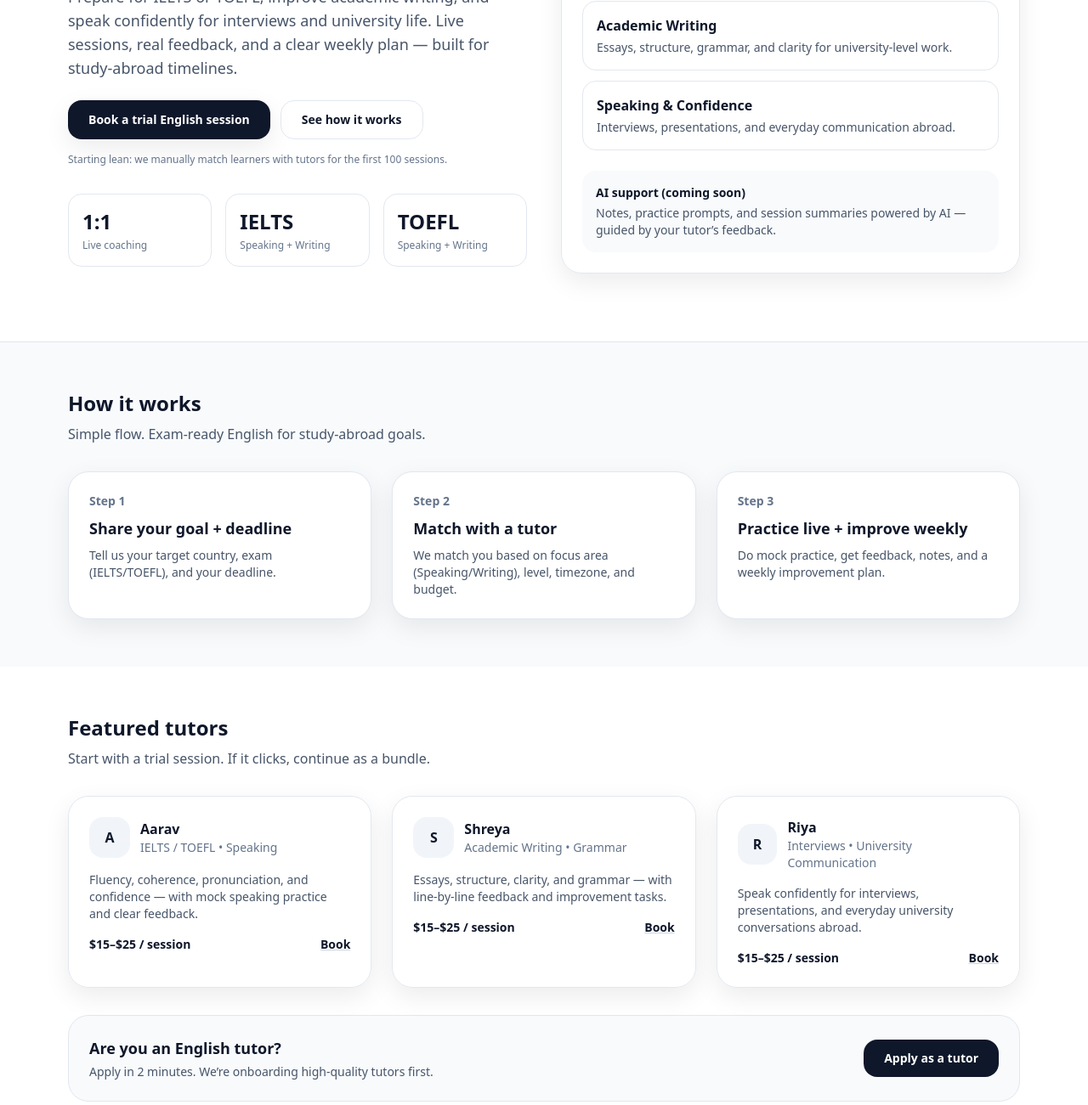
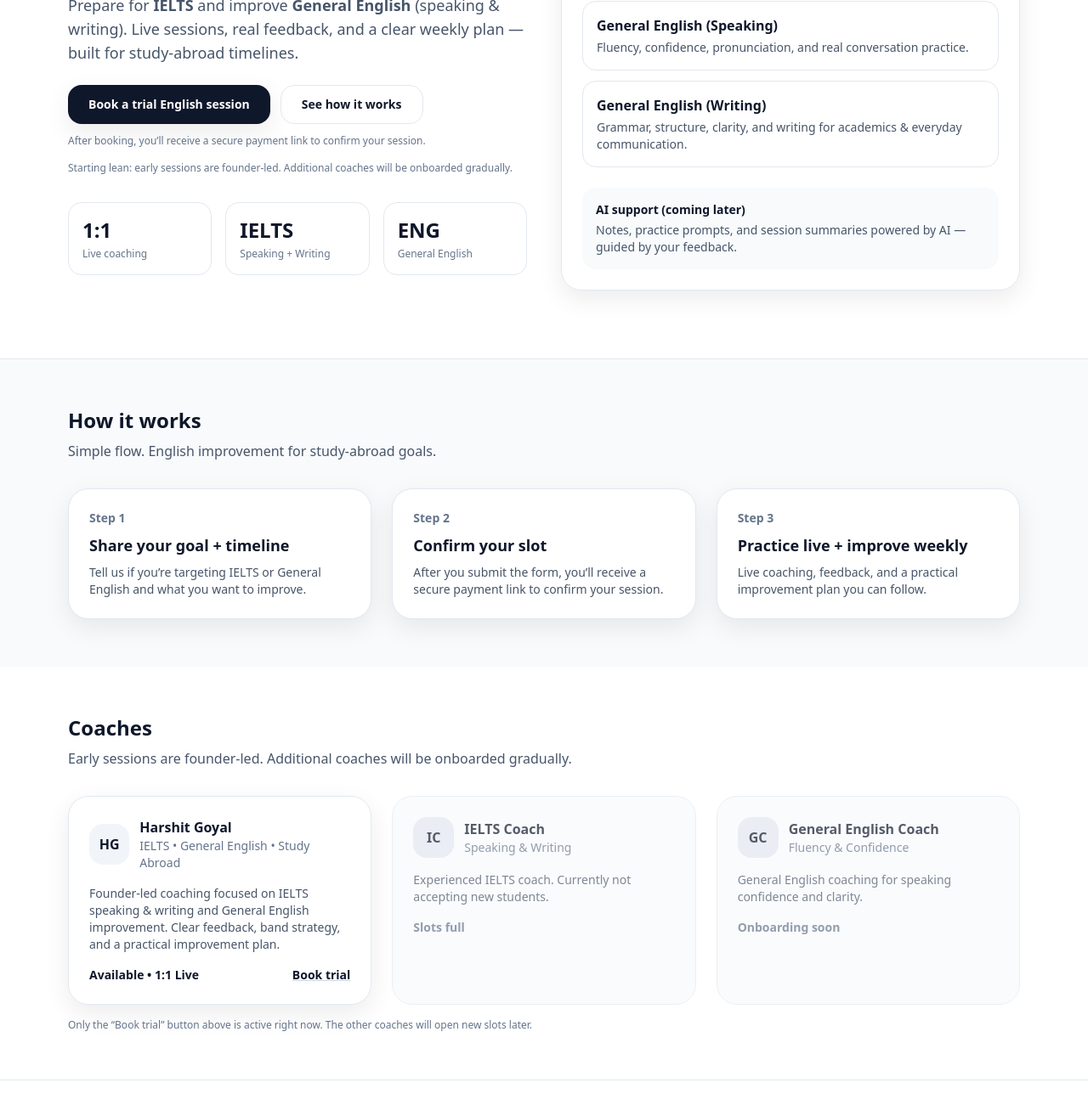
Before and after one commit to harshit-goyal/megaverselive, a plain HTML site: page index.html in a window 1280 px wide. Shown: the part 377-1678 px from the top of the page at 85% size. Drawn offline with nearby package versions, Linux system fonts and the light colour scheme.

Commit message:
Update index.html

```diff
--- a/index.html
+++ b/index.html
@@ -1,3 +1,5 @@
+
+
 <!doctype html>
 <html lang="en">
   <head>
@@ -6,7 +8,7 @@
     <title>Megaverse Live — 1:1 English Coaching for Study Abroad</title>
     <meta
       name="description"
-      content="Megaverse Live offers live 1:1 English coaching for students preparing to study abroad. Improve speaking, writing, IELTS, TOEFL, and academic English with expert tutors."
+      content="Megaverse Live offers live 1:1 English coaching for students preparing to study abroad. Improve speaking, writing, IELTS, and general English with expert guidance."
     />
 
     <!-- Tailwind CDN -->
@@ -38,22 +40,22 @@
 
         <nav class="hidden gap-6 text-sm text-slate-600 md:flex">
           <a href="#how" class="hover:text-slate-900">How it works</a>
-          <a href="#tutors" class="hover:text-slate-900">Tutors</a>
+          <a href="#tutors" class="hover:text-slate-900">Coaches</a>
           <a href="#faq" class="hover:text-slate-900">FAQ</a>
         </nav>
 
         <div class="flex items-center gap-2">
           <a
-            href="#book"
+            href="https://docs.google.com/forms/d/e/1FAIpQLSf4cKQdyLn3sxW8s1zXn6sbUGaVxx6rW76-0VNg3aqTMloe9w/viewform"
             class="hidden rounded-xl border border-slate-200 px-4 py-2 text-sm font-medium hover:bg-slate-50 md:inline-flex"
           >
             Book a trial
           </a>
           <a
-            href="#tutor"
+            href="#tutors"
             class="rounded-xl bg-slate-900 px-4 py-2 text-sm font-semibold text-white hover:bg-slate-800"
           >
-            Become a tutor
+            Meet the coach
           </a>
         </div>
       </div>
@@ -73,15 +75,14 @@
           </h1>
 
           <p class="mt-4 text-lg text-slate-600">
-            Prepare for IELTS or TOEFL, improve academic writing, and speak confidently for interviews and university life.
-            Live sessions, real feedback, and a clear weekly plan — built for study-abroad timelines.
+            Prepare for <span class="font-semibold">IELTS</span> and improve <span class="font-semibold">General English</span>
+            (speaking & writing). Live sessions, real feedback, and a clear weekly plan — built for study-abroad timelines.
           </p>
 
           <div class="mt-6 flex flex-col gap-3 sm:flex-row">
-            <!-- Replace these two links with your real Google Form / Calendly / WhatsApp -->
             <a
               id="book"
-              href="https://example.com/book-trial"
+              href="https://docs.google.com/forms/d/e/1FAIpQLSf4cKQdyLn3sxW8s1zXn6sbUGaVxx6rW76-0VNg3aqTMloe9w/viewform"
               class="inline-flex items-center justify-center rounded-2xl bg-slate-900 px-6 py-3 text-sm font-semibold text-white shadow-soft hover:bg-slate-800"
             >
               Book a trial English session
@@ -94,8 +95,12 @@
             </a>
           </div>
 
+          <p class="mt-3 text-xs text-slate-500">
+            After booking, you’ll receive a secure payment link to confirm your session.
+          </p>
+
           <p class="mt-4 text-xs text-slate-500">
-            Starting lean: we manually match learners with tutors for the first 100 sessions.
+            Starting lean: early sessions are founder-led. Additional coaches will be onboarded gradually.
           </p>
 
           <div class="mt-8 grid grid-cols-3 gap-4">
@@ -108,8 +113,8 @@
               <div class="mt-1 text-xs text-slate-500">Speaking + Writing</div>
             </div>
             <div class="rounded-2xl border border-slate-200 p-4">
-              <div class="text-2xl font-bold">TOEFL</div>
-              <div class="mt-1 text-xs text-slate-500">Speaking + Writing</div>
+              <div class="text-2xl font-bold">ENG</div>
+              <div class="mt-1 text-xs text-slate-500">General English</div>
             </div>
           </div>
         </div>
@@ -118,36 +123,36 @@
         <div class="rounded-3xl border border-slate-200 p-6 shadow-soft">
           <h2 class="text-lg font-semibold">What you’ll improve</h2>
           <p class="mt-2 text-sm text-slate-600">
-            Start with one goal. We’ll help you improve through live practice, feedback, and a simple weekly plan.
+            Start with one goal. We’ll improve through live practice, feedback, and a simple weekly plan.
           </p>
 
           <div class="mt-5 grid gap-3">
             <div class="rounded-2xl border border-slate-200 p-4">
-              <div class="font-semibold">IELTS & TOEFL</div>
+              <div class="font-semibold">IELTS</div>
               <div class="mt-1 text-sm text-slate-600">
-                Speaking and writing prep with mock practice and scoring-focused feedback.
+                Speaking and writing prep with mock practice and band-focused feedback.
               </div>
             </div>
 
             <div class="rounded-2xl border border-slate-200 p-4">
-              <div class="font-semibold">Academic Writing</div>
+              <div class="font-semibold">General English (Speaking)</div>
               <div class="mt-1 text-sm text-slate-600">
-                Essays, structure, grammar, and clarity for university-level work.
+                Fluency, confidence, pronunciation, and real conversation practice.
               </div>
             </div>
 
             <div class="rounded-2xl border border-slate-200 p-4">
-              <div class="font-semibold">Speaking & Confidence</div>
+              <div class="font-semibold">General English (Writing)</div>
               <div class="mt-1 text-sm text-slate-600">
-                Interviews, presentations, and everyday communication abroad.
+                Grammar, structure, clarity, and writing for academics & everyday communication.
               </div>
             </div>
           </div>
 
           <div class="mt-6 rounded-2xl bg-slate-50 p-4">
-            <div class="text-sm font-semibold">AI support (coming soon)</div>
+            <div class="text-sm font-semibold">AI support (coming later)</div>
             <p class="mt-1 text-sm text-slate-600">
-              Notes, practice prompts, and session summaries powered by AI — guided by your tutor’s feedback.
+              Notes, practice prompts, and session summaries powered by AI — guided by your feedback.
             </p>
           </div>
         </div>
@@ -158,124 +163,106 @@
     <section id="how" class="border-t border-slate-200 bg-slate-50">
       <div class="mx-auto max-w-6xl px-4 py-14">
         <h2 class="text-2xl font-bold">How it works</h2>
-        <p class="mt-2 text-slate-600">Simple flow. Exam-ready English for study-abroad goals.</p>
+        <p class="mt-2 text-slate-600">Simple flow. English improvement for study-abroad goals.</p>
 
         <div class="mt-8 grid gap-6 md:grid-cols-3">
           <div class="rounded-3xl border border-slate-200 bg-white p-6 shadow-soft">
             <div class="text-sm font-semibold text-slate-500">Step 1</div>
-            <div class="mt-2 text-lg font-semibold">Share your goal + deadline</div>
+            <div class="mt-2 text-lg font-semibold">Share your goal + timeline</div>
             <div class="mt-2 text-sm text-slate-600">
-              Tell us your target country, exam (IELTS/TOEFL), and your deadline.
+              Tell us if you’re targeting IELTS or General English and what you want to improve.
             </div>
           </div>
           <div class="rounded-3xl border border-slate-200 bg-white p-6 shadow-soft">
             <div class="text-sm font-semibold text-slate-500">Step 2</div>
-            <div class="mt-2 text-lg font-semibold">Match with a tutor</div>
+            <div class="mt-2 text-lg font-semibold">Confirm your slot</div>
             <div class="mt-2 text-sm text-slate-600">
-              We match you based on focus area (Speaking/Writing), level, timezone, and budget.
+              After you submit the form, you’ll receive a secure payment link to confirm your session.
             </div>
           </div>
           <div class="rounded-3xl border border-slate-200 bg-white p-6 shadow-soft">
             <div class="text-sm font-semibold text-slate-500">Step 3</div>
             <div class="mt-2 text-lg font-semibold">Practice live + improve weekly</div>
             <div class="mt-2 text-sm text-slate-600">
-              Do mock practice, get feedback, notes, and a weekly improvement plan.
+              Live coaching, feedback, and a practical improvement plan you can follow.
             </div>
           </div>
         </div>
       </div>
     </section>
 
-    <!-- Tutors -->
+    <!-- Coaches (Tutor Cards) -->
     <section id="tutors" class="mx-auto max-w-6xl px-4 py-14">
-      <h2 class="text-2xl font-bold">Featured tutors</h2>
-      <p class="mt-2 text-slate-600">Start with a trial session. If it clicks, continue as a bundle.</p>
+      <h2 class="text-2xl font-bold">Coaches</h2>
+      <p class="mt-2 text-slate-600">
+        Early sessions are founder-led. Additional coaches will be onboarded gradually.
+      </p>
 
       <div class="mt-8 grid gap-6 md:grid-cols-3">
+        <!-- Card 1: Active (Harshit) -->
         <div class="rounded-3xl border border-slate-200 p-6 shadow-soft">
           <div class="flex items-center gap-3">
-            <div class="grid h-12 w-12 place-items-center rounded-2xl bg-slate-100 font-bold">A</div>
+            <div class="grid h-12 w-12 place-items-center rounded-2xl bg-slate-100 font-bold">HG</div>
             <div>
-              <div class="font-semibold">Aarav</div>
-              <div class="text-sm text-slate-500">IELTS / TOEFL • Speaking</div>
+              <div class="font-semibold">Harshit Goyal</div>
+              <div class="text-sm text-slate-500">IELTS • General English • Study Abroad</div>
             </div>
           </div>
+
           <p class="mt-4 text-sm text-slate-600">
-            Fluency, coherence, pronunciation, and confidence — with mock speaking practice and clear feedback.
+            Founder-led coaching focused on IELTS speaking & writing and General English improvement.
+            Clear feedback, band strategy, and a practical improvement plan.
           </p>
+
           <div class="mt-4 flex items-center justify-between">
-            <span class="text-sm font-semibold">$15–$25 / session</span>
+            <span class="text-sm font-semibold">Available • 1:1 Live</span>
             <a
-              href="https://docs.google.com/forms/d/e/1FAIpQLSf4cKQdyLn3sxW8s1zXn6sbUGaVxx6rW76-0VNg3aqTMloe9w/viewform?usp=dialog"
+              href="https://docs.google.com/forms/d/e/1FAIpQLSf4cKQdyLn3sxW8s1zXn6sbUGaVxx6rW76-0VNg3aqTMloe9w/viewform"
               class="text-sm font-semibold underline decoration-slate-300 hover:decoration-slate-600"
             >
-              Book
+              Book trial
             </a>
           </div>
         </div>
 
-        <div class="rounded-3xl border border-slate-200 p-6 shadow-soft">
+        <!-- Card 2: Slots full -->
+        <div class="rounded-3xl border border-slate-200 p-6 bg-slate-50 opacity-70">
           <div class="flex items-center gap-3">
-            <div class="grid h-12 w-12 place-items-center rounded-2xl bg-slate-100 font-bold">S</div>
+            <div class="grid h-12 w-12 place-items-center rounded-2xl bg-slate-200 font-bold">IC</div>
             <div>
-              <div class="font-semibold">Shreya</div>
-              <div class="text-sm text-slate-500">Academic Writing • Grammar</div>
+              <div class="font-semibold">IELTS Coach</div>
+              <div class="text-sm text-slate-500">Speaking & Writing</div>
             </div>
           </div>
+
           <p class="mt-4 text-sm text-slate-600">
-            Essays, structure, clarity, and grammar — with line-by-line feedback and improvement tasks.
+            Experienced IELTS coach. Currently not accepting new students.
           </p>
-          <div class="mt-4 flex items-center justify-between">
-            <span class="text-sm font-semibold">$15–$25 / session</span>
-            <a
-              href="https://docs.google.com/forms/d/e/1FAIpQLSf4cKQdyLn3sxW8s1zXn6sbUGaVxx6rW76-0VNg3aqTMloe9w/viewform?usp=dialog"
-              class="text-sm font-semibold underline decoration-slate-300 hover:decoration-slate-600"
-            >
-              Book
-            </a>
-          </div>
+
+          <div class="mt-4 text-sm font-semibold text-slate-500">Slots full</div>
         </div>
 
-        <div class="rounded-3xl border border-slate-200 p-6 shadow-soft">
+        <!-- Card 3: Onboarding soon -->
+        <div class="rounded-3xl border border-slate-200 p-6 bg-slate-50 opacity-70">
           <div class="flex items-center gap-3">
-            <div class="grid h-12 w-12 place-items-center rounded-2xl bg-slate-100 font-bold">R</div>
+            <div class="grid h-12 w-12 place-items-center rounded-2xl bg-slate-200 font-bold">GC</div>
             <div>
-              <div class="font-semibold">Riya</div>
-              <div class="text-sm text-slate-500">Interviews • University Communication</div>
+              <div class="font-semibold">General English Coach</div>
+              <div class="text-sm text-slate-500">Fluency & Confidence</div>
             </div>
           </div>
+
           <p class="mt-4 text-sm text-slate-600">
-            Speak confidently for interviews, presentations, and everyday university conversations abroad.
+            General English coaching for speaking confidence and clarity.
           </p>
-          <div class="mt-4 flex items-center justify-between">
-            <span class="text-sm font-semibold">$15–$25 / session</span>
-            <a
-              href="https://example.com/book-trial"
-              class="text-sm font-semibold underline decoration-slate-300 hover:decoration-slate-600"
-            >
-              Book
-            </a>
-          </div>
+
+          <div class="mt-4 text-sm font-semibold text-slate-500">Onboarding soon</div>
         </div>
       </div>
 
-      <div class="mt-8 rounded-3xl border border-slate-200 bg-slate-50 p-6">
-        <div class="flex flex-col gap-3 md:flex-row md:items-center md:justify-between">
-          <div>
-            <div class="text-lg font-semibold">Are you an English tutor?</div>
-            <div class="mt-1 text-sm text-slate-600">
-              Apply in 2 minutes. We’re onboarding high-quality tutors first.
-            </div>
-          </div>
-          <a
-            id="tutor"
-            href="https://example.com/become-tutor"
-            class="inline-flex items-center justify-center rounded-2xl bg-slate-900 px-6 py-3 text-sm font-semibold text-white hover:bg-slate-800"
-          >
-            Apply as a tutor
-          </a>
-        </div>
-      </div>
+      <p class="mt-4 text-xs text-slate-500">
+        Only the “Book trial” button above is active right now. The other coaches will open new slots later.
+      </p>
     </section>
 
     <!-- FAQ -->
@@ -288,34 +275,35 @@
             <div class="font-semibold">Is this live streaming?</div>
             <p class="mt-2 text-sm text-slate-600">
               No. Megaverse Live offers <span class="font-semibold">live 1:1 coaching</span> using video calls.
-              You work directly with a tutor in real time — not recorded lessons.
+              You work directly with the coach in real time — not recorded lessons.
             </p>
           </div>
 
           <div class="rounded-3xl border border-slate-200 p-6">
             <div class="font-semibold">Is this only IELTS?</div>
             <p class="mt-2 text-sm text-slate-600">
-              No. We cover IELTS and TOEFL, plus speaking, writing, academic English, and university communication.
+              No. We cover IELTS and General English (speaking & writing). Other offerings may be added later.
+            </p>
+          </div>
+
+          <div class="rounded-3xl border border-slate-200 p-6">
+            <div class="font-semibold">How do I confirm my session?</div>
+            <p class="mt-2 text-sm text-slate-600">
+              After you submit the booking form, you’ll receive a secure payment link to confirm your slot.
             </p>
           </div>
 
           <div class="rounded-3xl border border-slate-200 p-6">
             <div class="font-semibold">How many sessions do I need?</div>
             <p class="mt-2 text-sm text-slate-600">
-              It depends on your deadline and starting level. Most students start with a trial, then choose a 4–8 session bundle.
-            </p>
-          </div>
-
-          <div class="rounded-3xl border border-slate-200 p-6">
-            <div class="font-semibold">Do you use AI?</div>
-            <p class="mt-2 text-sm text-slate-600">
-              We’ll add AI support for notes, practice prompts, and session summaries.
-              Your learning strategy and scoring guidance come from a human tutor.
+              It depends on your timeline and current level. Most students start with a trial, then choose a 4–8 session bundle.
             </p>
           </div>
         </div>
 
-        <footer class="mt-12 flex flex-col gap-2 border-t border-slate-200 pt-6 text-sm text-slate-500 md:flex-row md:items-center md:justify-between">
+        <footer
+          class="mt-12 flex flex-col gap-2 border-t border-slate-200 pt-6 text-sm text-slate-500 md:flex-row md:items-center md:justify-between"
+        >
           <div>© <span id="year"></span> Megaverse Live. All rights reserved.</div>
           <div class="flex gap-4">
             <a class="hover:text-slate-900" href="mailto:hello@megaverselive.com">hello@megaverselive.com</a>
```
